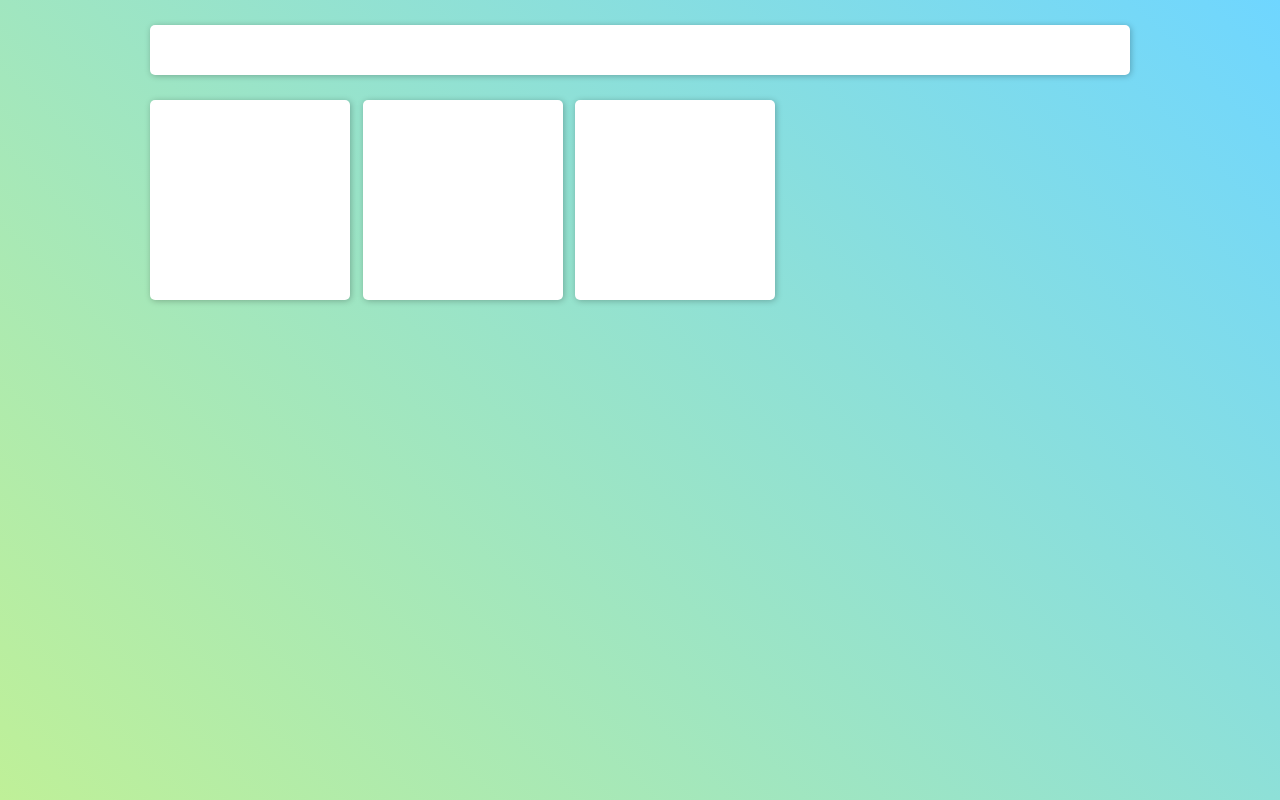
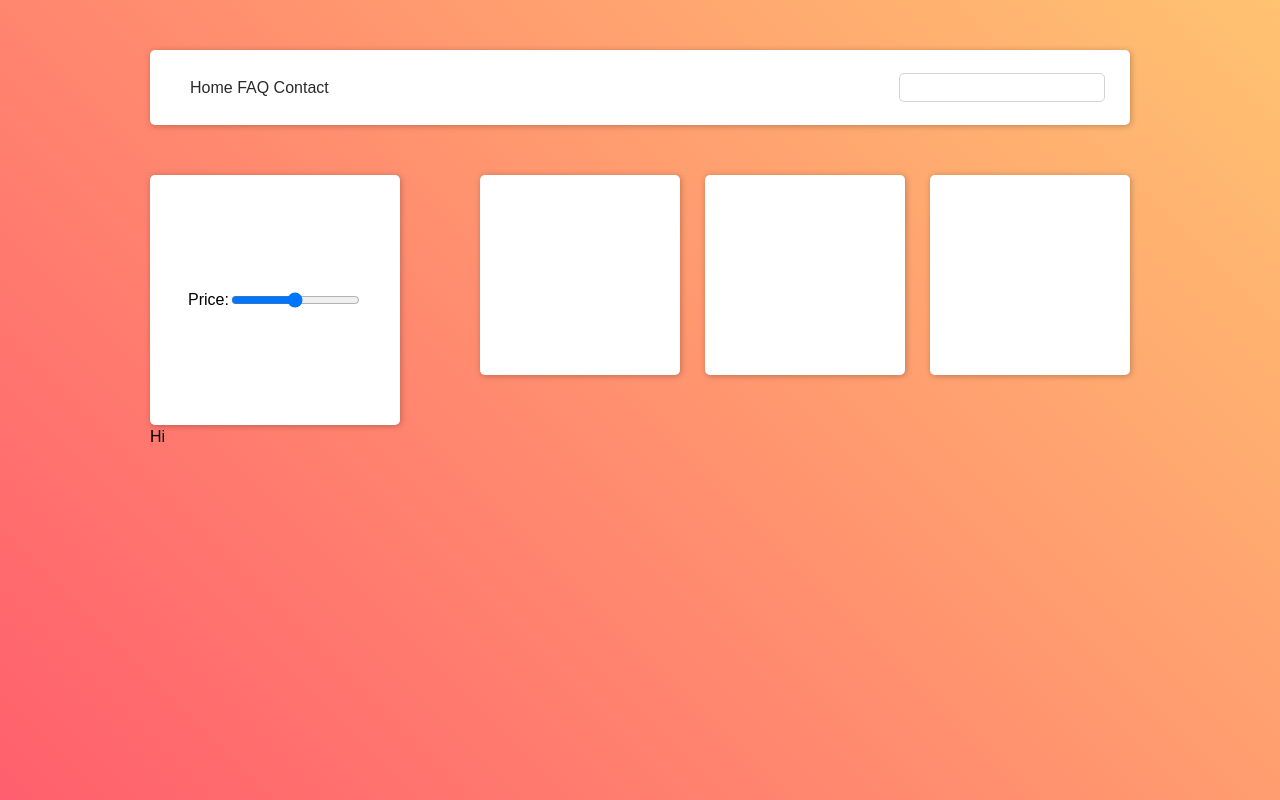
Before and after one commit to rreede/The-Odin-Project-Full-Stack-JavaScript, a plain HTML site: page 01_Html/index.html in a window 1280 px wide. Drawn offline with Linux system fonts and the light colour scheme.

Commit message:
Feature: Add Flex Containers
Added Flex containers and made style adjustments to them.

```diff
--- a/01_Html/index.html
+++ b/01_Html/index.html
@@ -15,11 +15,25 @@
 
             <header>
                 <nav>
+                    <ul>
+                        <li><a href="">Home</a></li>
+                        <li><a href="">FAQ</a></li>
+                        <li><a href="">Contact</a></li>
+                    </ul>
+                </nav>
 
-                </nav>
+                <input type="text" name="search" id="search">
             </header>
 
             <div class="main-container">
+
+
+                    <aside>
+
+                        <p>Price:</p>
+                        <input type="range" name="" id="">
+
+                    </aside>
 
                 <div class="left-container">
                     <div class="item"></div>
@@ -30,11 +44,13 @@
 
             </div>
 
+            <footer>
+                Hi
+            </footer>
+
+            </div>
 
 
 
-        </div>
-
-    </div>
 </body>
 </html>
--- a/01_Html/styles/style.css
+++ b/01_Html/styles/style.css
@@ -5,11 +5,12 @@ html,body {
     padding:0;
     height:100%;
     width:100%;
+    font-family:Arial;
 }
 
 .intro-view {
     height:100%;
-    background-image:linear-gradient(45deg,#BFF098,#6FD6FF);
+    background-image:linear-gradient(45deg,#FF5F6D,#FFC371);
 }
 
 .intro-wrapper {
@@ -17,10 +18,11 @@ html,body {
     margin: 0 auto;
     display:flex;
     justify-content: space-between;
-    flex-wrap: wrap;
+    flex-direction:column;
 }
 
 .item {
+    flex:1;
     width:200px;
     height:200px;
     background:white;
@@ -28,30 +30,66 @@ html,body {
     box-shadow:1px 1px 6px rgba(0, 0, 0, 0.25);
 }
 
+header ul {
+    list-style-type: none;
+
+}
+header li {
+    display:inline-block;
+}
+
 header {
-    height:50px;
+    display:flex;
+    justify-content: space-between;
+    align-items: center;
+    height:75px;
     width:100%;
     background:white;
     border-radius:5px;
-    margin:25px 0px;
+    margin:50px 0px;
     box-shadow:1px 1px 6px rgba(0, 0, 0, 0.25);
 }
 
+a {
+    text-decoration: none;
+    color:rgb(42, 42, 42);
+}
+
+#search {
+    width:200px;
+    height:25px;
+    border-radius:5px;
+    margin-right:25px;
+    border:1px solid lightgray;
+}
+
 aside {
+    display:flex;
+    justify-content: center;
     width:250px;
     height:250px;
     background:white;
     border-radius:5px;
     box-shadow:1px 1px 6px rgba(0, 0, 0, 0.25);
+    align-items:center;
 }
 
 
 .main-container {
+    flex:1;
+    width:100%;
     display:flex;
+    gap:25px;
+    flex-wrap: wrap;
     flex-direction:row;
+    justify-content: space-between;
 }
 
 .left-container {
     display:flex;
-    gap:12.5px;
+    gap:25px;
 }
+
+footer {
+    display:flex;
+}
```
